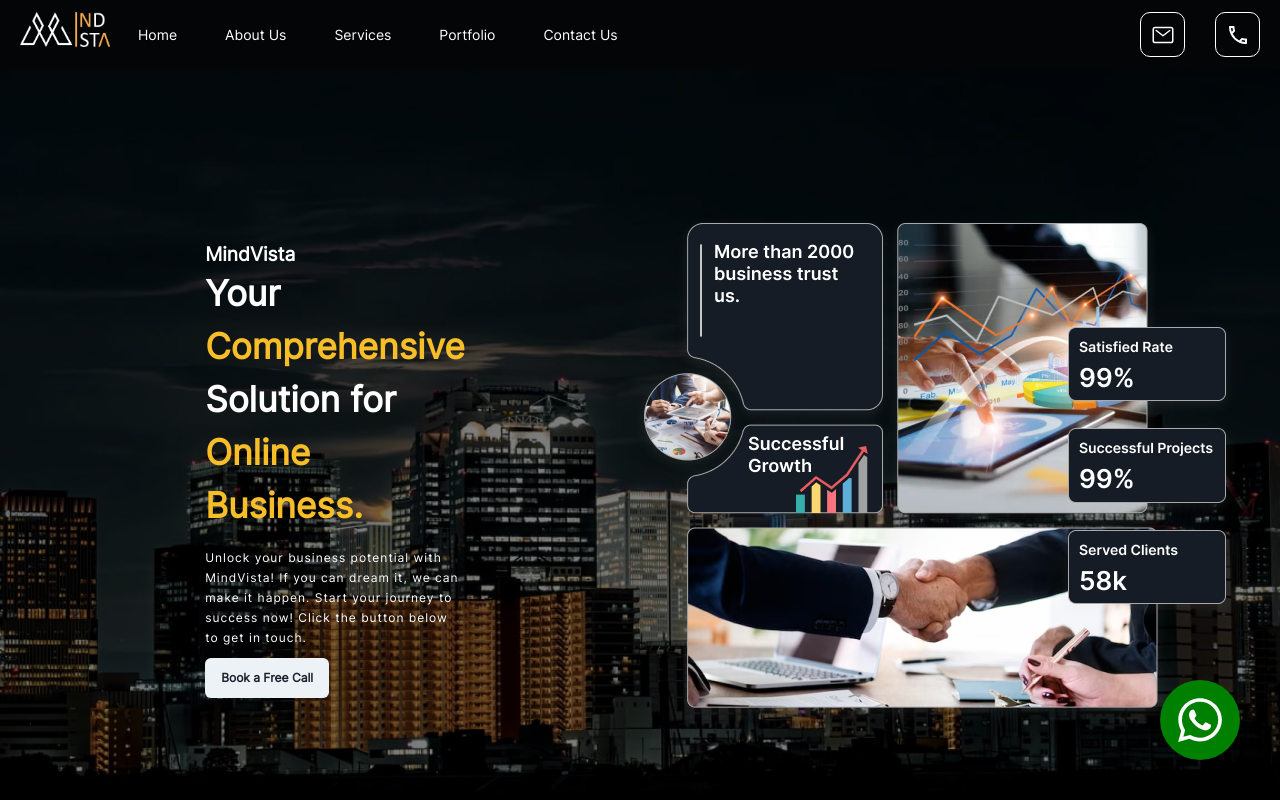
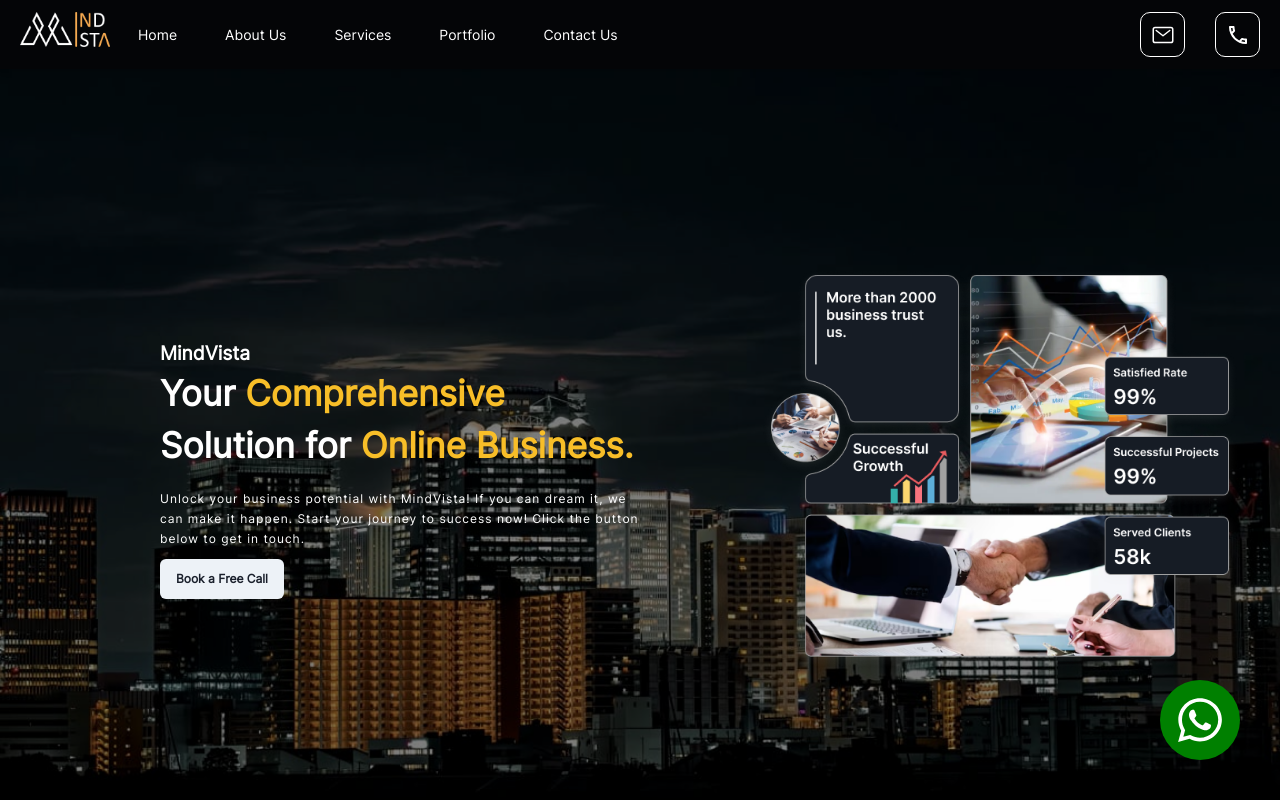
Before and after one commit to Hashir-Khan777/mindvista, a React (Vite) app: page / in a window 1280 px wide. Shown: the top 800 px of the page. Built offline with nearby package versions, Linux system fonts and the light colour scheme.

Commit message:
home section done

```diff
--- a/src/Pages/home/index.jsx
+++ b/src/Pages/home/index.jsx
@@ -16,6 +16,7 @@
           <Flex
             sx={style.overlay}
             flexDirection={{ base: "column", md: "row" }}
+            display={{ base: "block", md: "flex" }}
           >
             <Box
               sx={{
@@ -23,6 +24,7 @@
                 textAlign: { base: "left", md: "left" },
                 maxW: "80%",
                 m: "auto",
+                pt: { base: "7rem", md: "0" },
               }}
             >
               <Text
@@ -75,16 +77,19 @@
                 Book a Free Call
               </Button>
             </Box>
-            <Box sx={{ textAlign: { base: "center", md: "left" } }}>
+            <Box
+              sx={{
+                textAlign: { base: "center", md: "left" },
+                flex: { base: "0", md: "0.4" },
+              }}
+            >
               <Image
                 src="./images/bannerimage.png"
                 sx={{
                   width: "auto",
                   height: "auto",
                   display: { base: "none", md: "block" },
-                  flex: { base: "0", md: "0.4" },
                 }}
-                // mt={{ base: 4, md: 0 }}
               />
             </Box>
           </Flex>
```
